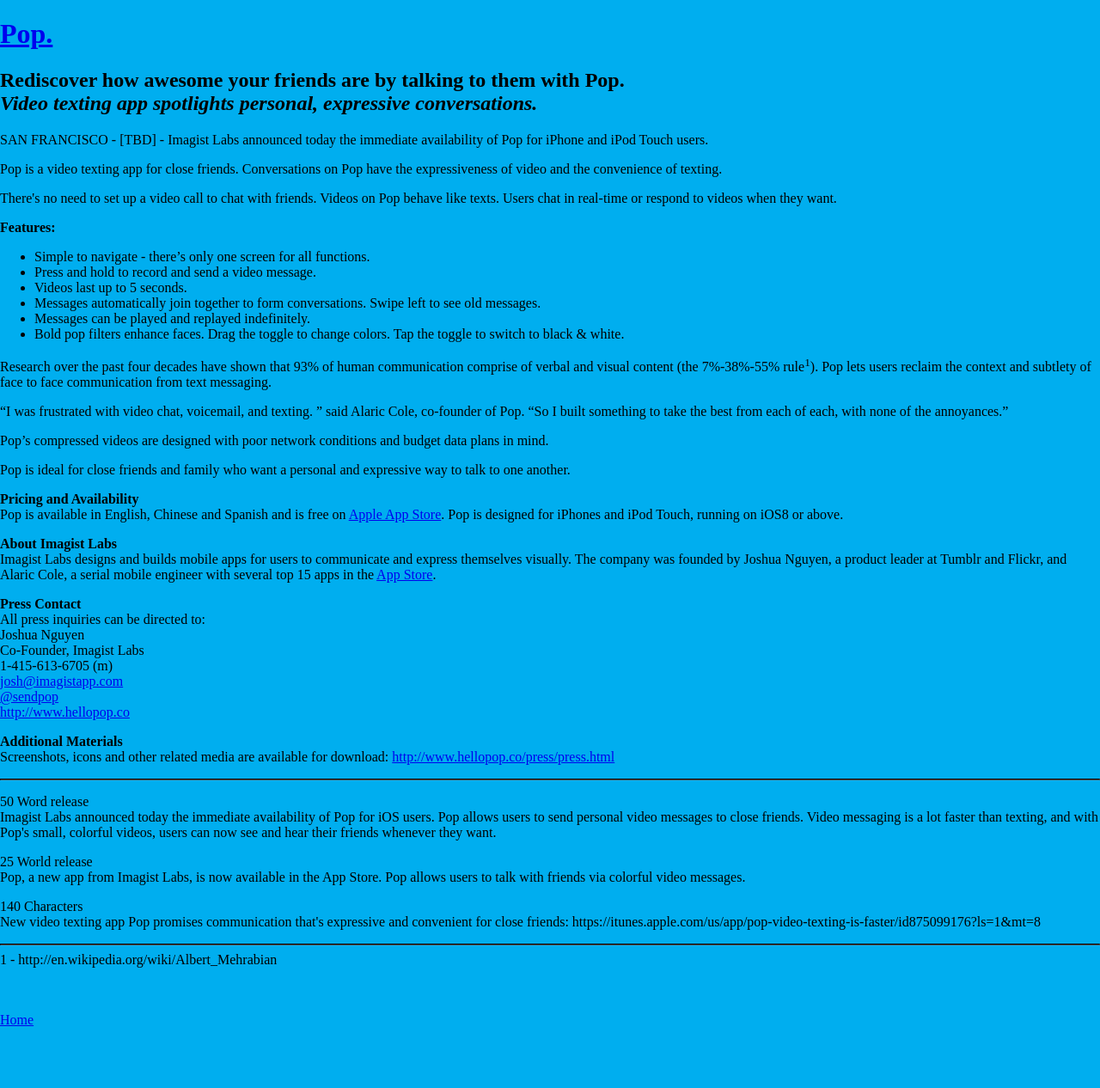
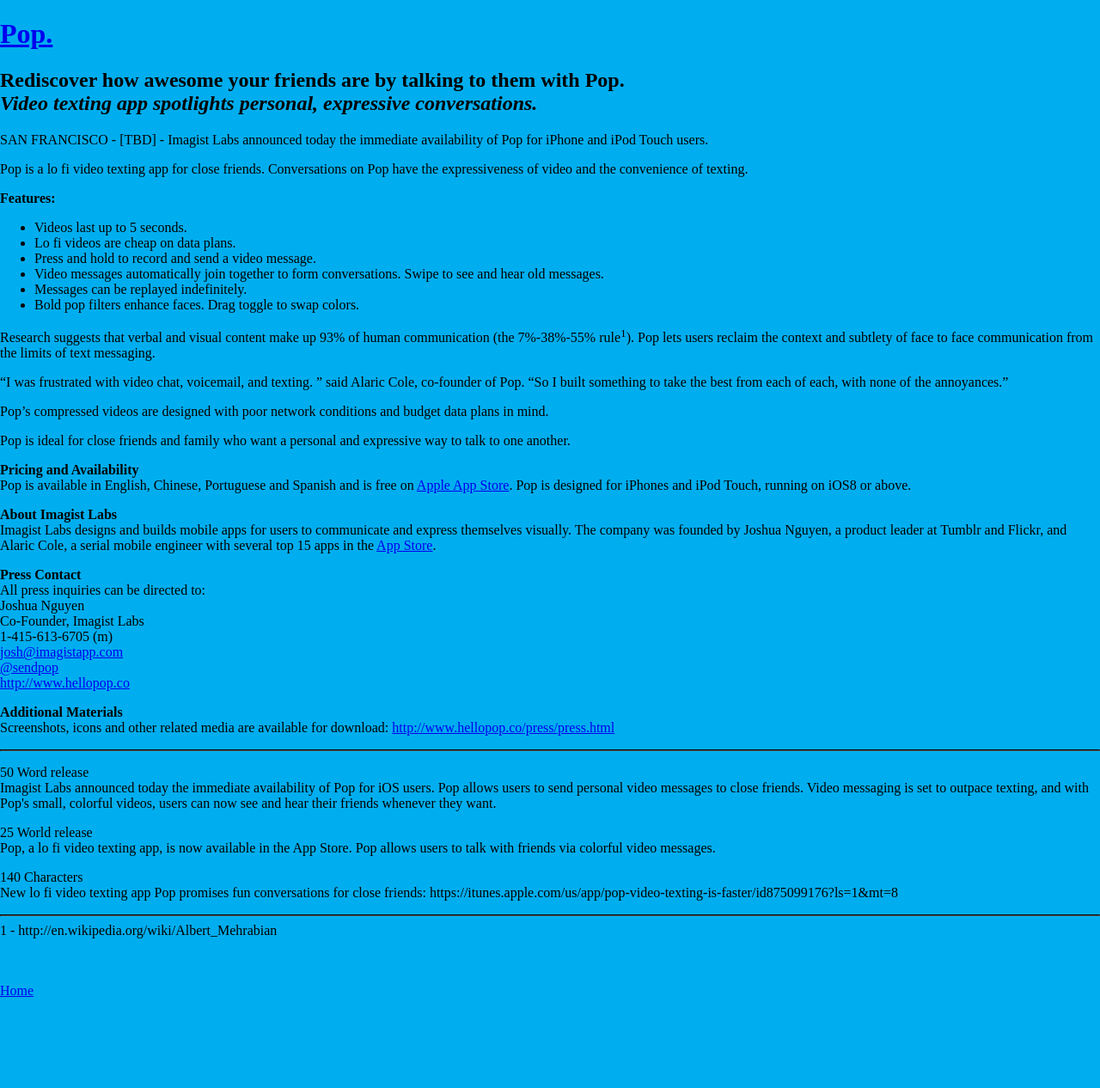
Before and after one commit to joshuanguyen/pop-web, a Jekyll site: the page press/release.html, which Jekyll copies as it is, in a window 1280 px wide. Shown: the whole page at 86% size. Built offline with Jekyll 4.4.1, drawn with Linux system fonts in a browser that asks for light colours; after the commit the page ends 1232 px from its top, so only the background shows below that.

Commit message:
Update release.html

```diff
--- a/press/release.html
+++ b/press/release.html
@@ -22,22 +22,20 @@
 
 <p>SAN FRANCISCO - [TBD] - Imagist Labs announced today the immediate availability of Pop for iPhone and iPod Touch users. </p>
 
-<p>Pop is a video texting app for close friends. Conversations on Pop have the expressiveness of video and the convenience of texting.</p>
-
-<p>There's no need to set up a video call to chat with friends. Videos on Pop behave like texts. Users chat in real-time or respond to videos when they want.</p>
+<p>Pop is a lo fi video texting app for close friends. Conversations on Pop have the expressiveness of video and the convenience of texting.</p>
 
 <p><b>Features:</b><br>
 	<ul>
-	<li>Simple to navigate - there’s only one screen for all functions.</li>
+	<li>Videos last up to 5 seconds.</li>
+	<li>Lo fi videos are cheap on data plans.</li>
 	<li>Press and hold to record and send a video message.</li>
-	<li>Videos last up to 5 seconds. </li>
-	<li>Messages automatically join together to form conversations. Swipe left to see old messages. </li>
-	<li>Messages can be played and replayed indefinitely. </li>
-	<li>Bold pop filters enhance faces. Drag the toggle to change colors. Tap the toggle to switch to black & white. </li>
+	<li>Video messages automatically join together to form conversations. Swipe to see and hear  old messages. </li>
+	<li>Messages can be replayed indefinitely.</li>
+	<li>Bold pop filters enhance faces. Drag toggle to swap colors. </li>
 	</ul>
 </p>
 
-<p>Research over the past four decades have shown that 93% of human communication comprise of verbal and visual content (the 7%-38%-55% rule<sup>1</sup>). Pop lets users reclaim the context and subtlety of face to face communication from text messaging.</p>
+<p>Research suggests that verbal and visual content make up 93% of human communication (the 7%-38%-55% rule<sup>1</sup>).  Pop lets users reclaim the context and subtlety of face to face communication from the limits of text messaging.</p>
 
 <p>“I was frustrated with video chat, voicemail, and texting. ” said Alaric Cole, co-founder of Pop. “So I built something to take the best from each of each, with none of the annoyances.”</p>
 
@@ -46,7 +44,7 @@
 <p>Pop is ideal for close friends and family who want a personal and expressive way to talk to one another.</p>
 
 <p><b>Pricing and Availability</b><br>
-Pop is available in English, Chinese and Spanish and is free on <a href="https://itunes.apple.com/us/app/pop-video-texting-is-faster/id875099176?ls=1&mt=8">Apple App Store</a>. Pop is designed for iPhones and iPod Touch, running on iOS8 or above.</p>
+Pop is available in English, Chinese, Portuguese and Spanish and is free on <a href="https://itunes.apple.com/us/app/pop-video-texting-is-faster/id875099176?ls=1&mt=8">Apple App Store</a>. Pop is designed for iPhones and iPod Touch, running on iOS8 or above.</p>
 
 <p><b>About Imagist Labs</b><br>
 Imagist Labs designs and builds mobile apps for users to communicate and express themselves visually.  The company was founded by Joshua Nguyen, a product leader at Tumblr and Flickr, and Alaric Cole, a serial mobile engineer with several top 15 apps in the <a href="https://itunes.apple.com/us/app/pop-video-texting-is-faster/id875099176?ls=1&mt=8">App Store</a>. </p>
@@ -66,13 +64,13 @@
 <hr style="border-color:black;">
 
 <p>50 Word release<br>
-Imagist Labs announced today the immediate availability of Pop for iOS users. Pop allows users to send personal video messages to close friends.  Video messaging is a lot faster than texting, and with Pop's small, colorful videos, users can now see and hear their friends whenever they want. </p>
+Imagist Labs announced today the immediate availability of Pop for iOS users. Pop allows users to send personal video messages to close friends.  Video messaging is set to outpace texting, and with Pop's small, colorful videos, users can now see and hear their friends whenever they want. </p>
 
 <p>25 World release<br>
-Pop, a new app from Imagist Labs, is now available in the App Store. Pop allows users to talk with friends via colorful video messages.</p>
+Pop, a lo fi video texting app,  is now available in the App Store. Pop allows users to talk with friends via colorful video messages.</p>
 
 <p>140 Characters<br>
-New video texting app Pop promises communication that's expressive and convenient for close friends: https://itunes.apple.com/us/app/pop-video-texting-is-faster/id875099176?ls=1&mt=8</p>
+New lo fi video texting app Pop promises fun conversations for close friends: https://itunes.apple.com/us/app/pop-video-texting-is-faster/id875099176?ls=1&mt=8</p>
 
 <hr style="border-color:black;">
 
@@ -81,7 +79,7 @@
 <br>
 <br>
 <br>
-<p><a href="http://www.hellopop.co">Home</a></p>
+<p></p><a href="http://www.hellopop.co">Home</a></p>
 <br>
 <br>
 <br>
```
